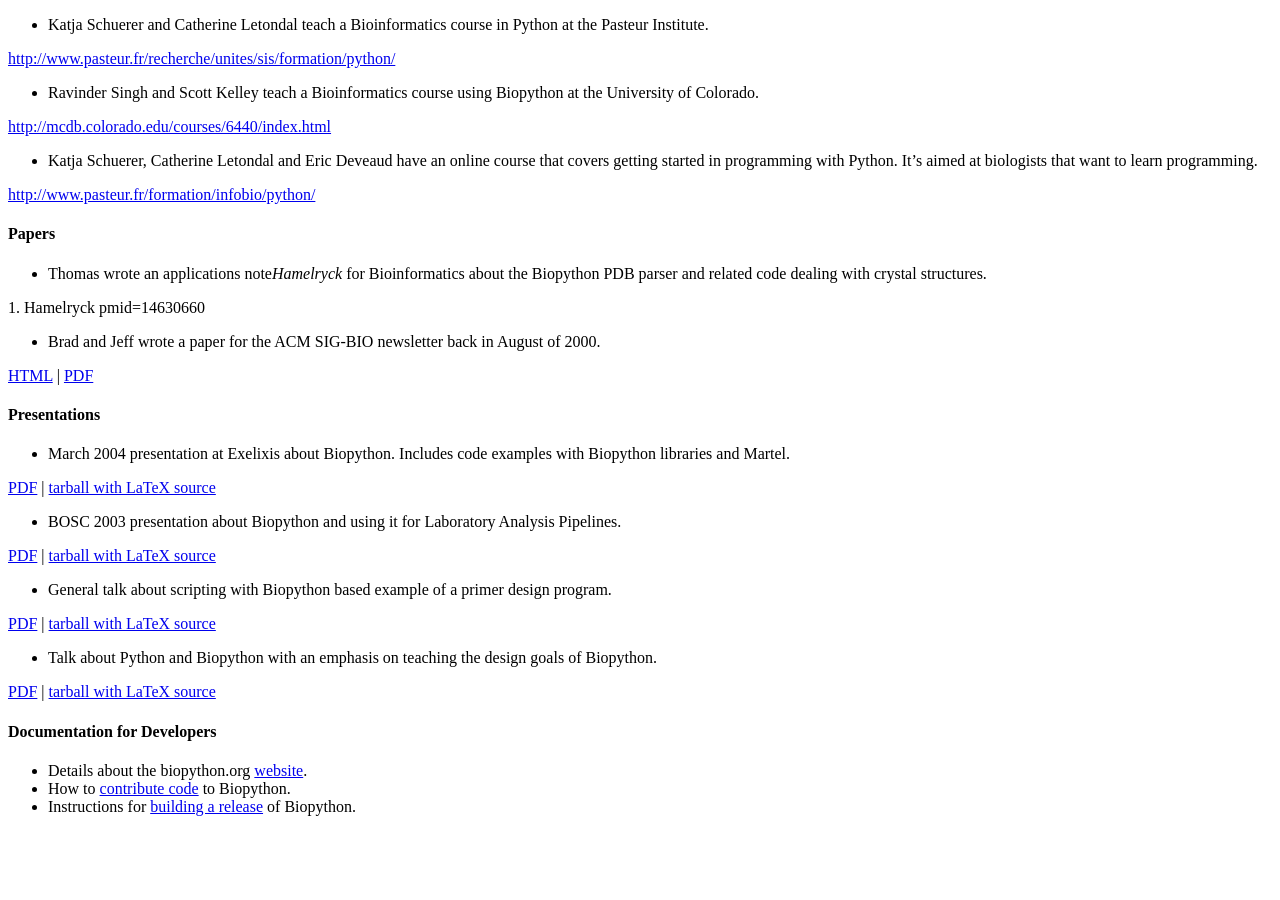
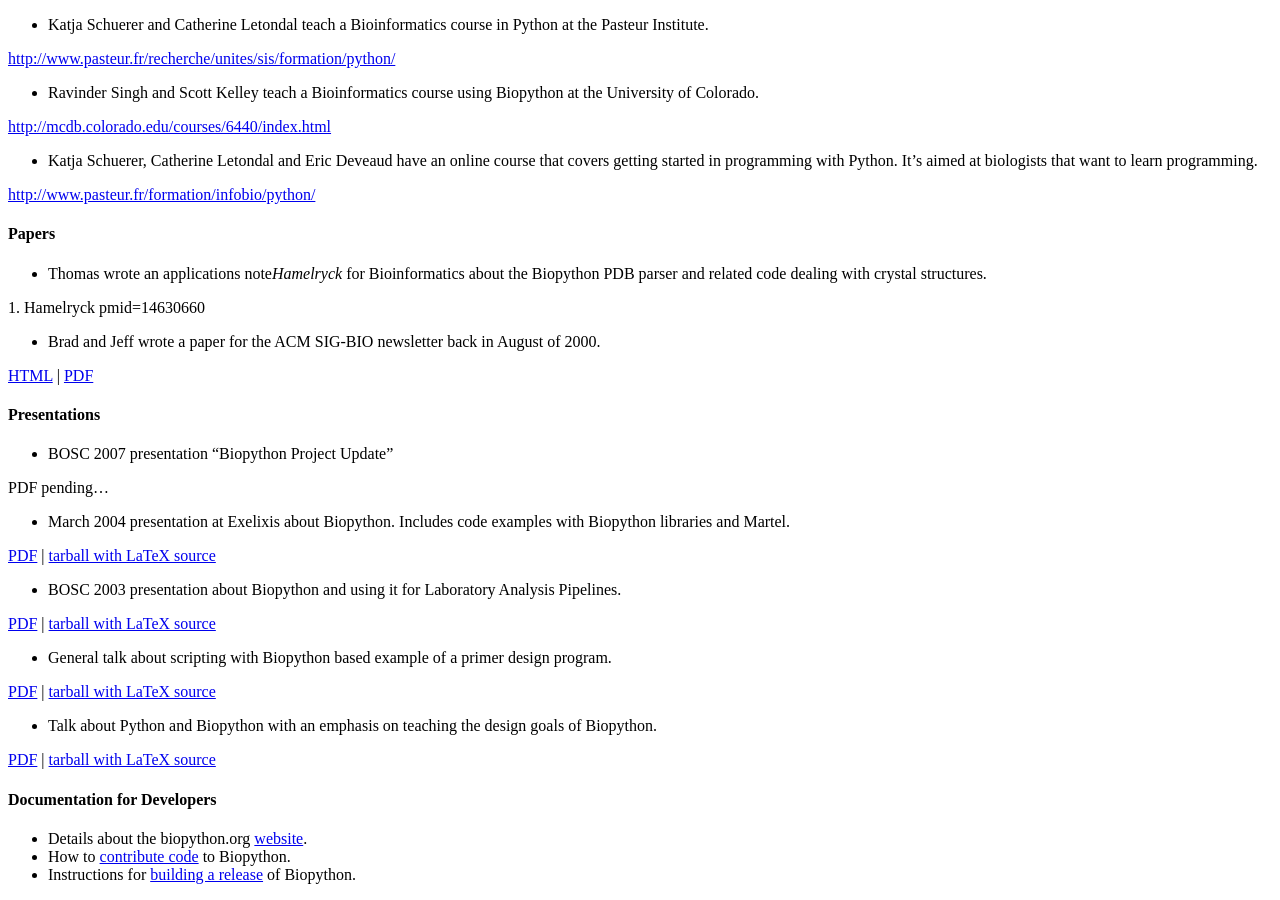
Before and after one commit to biopython/biopython.github.io, a Jekyll site: the page built from wiki/Documentation.md, in a window 1280 px wide and 900 px high, scrolled down 958 px. Built offline with Jekyll 4.4.1, drawn with Linux system fonts in a browser that asks for light colours; before the commit the page ends 1790 px from its top, so only the background shows below that.

Commit message:
BOSC 2007

```diff
--- a/wiki/Documentation.md
+++ b/wiki/Documentation.md
@@ -119,6 +119,11 @@ Bio.PDB module).
 
 #### Presentations
 
+-   BOSC 2007 presentation "Biopython Project Update"
+
+
+PDF pending...
+
 -   March 2004 presentation at Exelixis about Biopython. Includes code
     examples with Biopython libraries and Martel.
 
```
Also changed, not shown: 1 other file.
